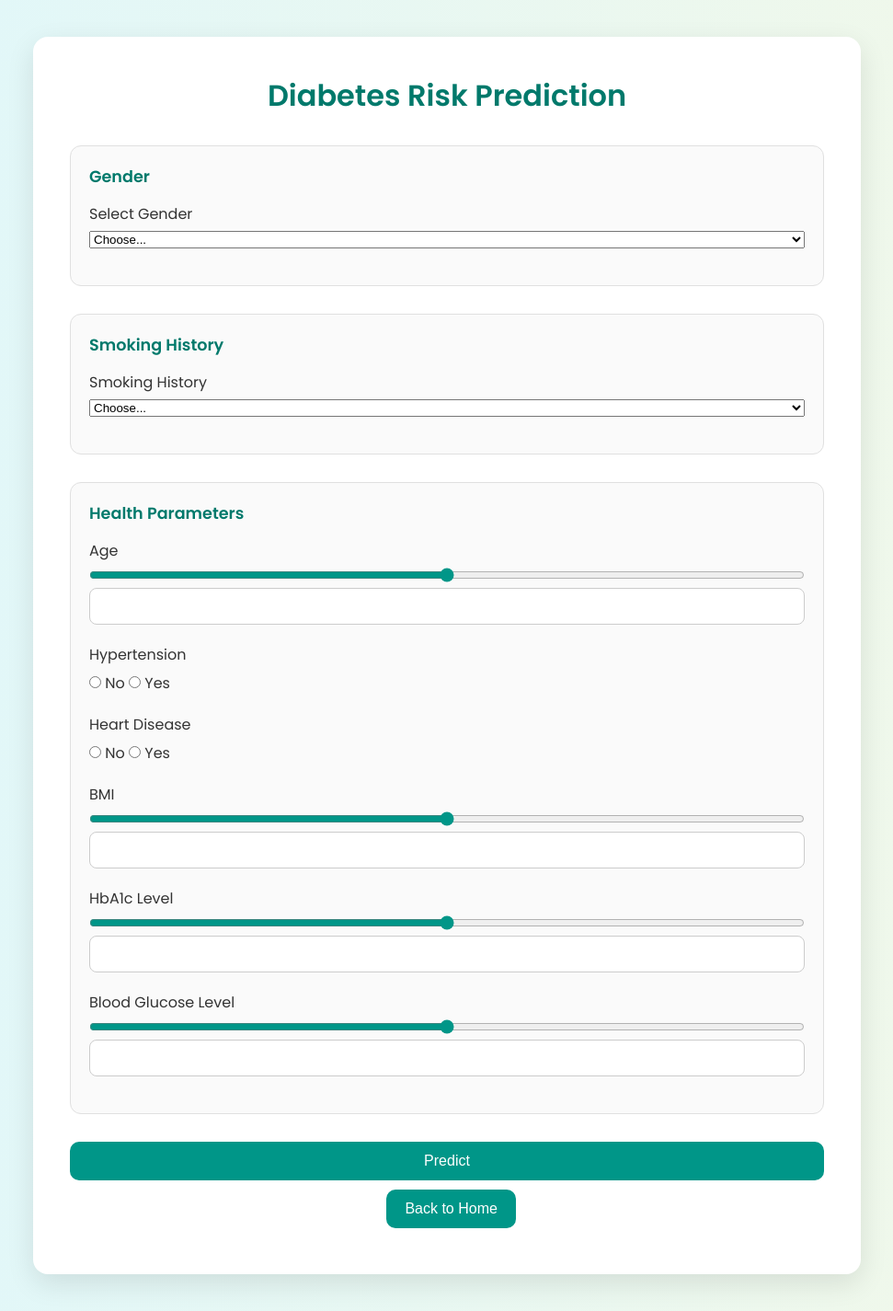
After one commit to Code-r4Life/Disease-prediction-app, a Flask app: page /diabetes in a window 1280 px wide. The commit adds this page. Shown: the whole page at 92% size, without its empty margins (154-1125 px from the left). Run offline with Flask 3, Linux system fonts and the light colour scheme; parts of the project's set-up code (start-up, migrations or seed data) failed here and were passed over.

Commit message:
Add diabetes prediction module, UI, and updates

```diff
--- a/app.py
+++ b/app.py
@@ -2,6 +2,7 @@ from flask import Flask, render_template, request, jsonify
 from utils.tumor_model_loader import load_model_tf, predict_brain_tumor
 from utils.breast_model_loader import load_breast_model, preprocess_breast_input, predict_breast_cancer
 from utils.pneumonia_model_loader import load_model2_tf, predict_pneumonia
+from utils.diabetes_model_loader import load_diabetes_model, preprocess_diabetes_input, predict_diabetes
 from dotenv import load_dotenv
 from flask_cors import CORS
 import os
@@ -20,6 +21,7 @@ genai.configure(api_key=os.getenv("GEMINI_API_KEY"))
 brain_model = load_model_tf("models/BrainTumor10epochs_categorical.keras")
 breast_model, breast_scaler = load_breast_model("models/BreastCancer_model.pkl", "models/BreastCancer_scaler.pkl")
 pneumonia_model = load_model2_tf("models/pneumonia10epochs_categorical.keras")
+diabetes_model = load_diabetes_model("models/diabetes_model.joblib")
 
 static_path = 'static/uploads/Brain Tumor'
 static_path2 = 'static/uploads/Pneumonia'
@@ -113,6 +115,16 @@ def pneumonia():
         prediction = predict_pneumonia(pneumonia_model, image_path)
     return render_template('pneumonia.html', image_url=image_url, prediction=prediction)
 
+@app.route('/diabetes', methods=['GET', 'POST'])
+def diabetes():
+    if request.method == 'POST':
+        expected_columns = ["gender", "age", "hypertension", "heart_disease", "smoking_history", "bmi", "HbA1c_level", "blood_glucose_"]
+        form_data = request.form
+        input_dict = preprocess_diabetes_input(form_data, expected_columns)
+        result = predict_diabetes(diabetes_model, input_dict)
+        return render_template('diabetes.html', prediction=result)
+    return render_template('diabetes.html')
+
 @app.route("/predict", methods=["POST"])
 def predict():
     global last_active, chat_session, history
--- a/requirements.txt
+++ b/requirements.txt
@@ -4,3 +4,5 @@ google-generativeai
 tensorflow
 Pillow
 scikit-learn
+pandas
+dotenv
--- /dev/null
+++ b/templates/diabetes.html
@@ -0,0 +1,110 @@
+<!DOCTYPE html>
+<html lang="en">
+<head>
+  <meta charset="UTF-8" />
+  <meta name="viewport" content="width=device-width, initial-scale=1.0"/>
+  <title>Diabetes Predictor</title>
+  <link rel="stylesheet" href="{{ url_for('static', filename='cancer.css') }}">
+  <link href="https://fonts.googleapis.com/css2?family=Poppins:wght@400;600&display=swap" rel="stylesheet">
+</head>
+<body>
+  <div class="container">
+    <h1>Diabetes Risk Prediction</h1>
+
+    <form method="POST">
+      <!-- Gender -->
+      <div class="feature-group">
+        <h3>Gender</h3>
+        <div class="form-group">
+          <label>Select Gender</label>
+          <select name="gender" required>
+            <option value="">Choose...</option>
+            <option value="male">Male</option>
+            <option value="female">Female</option>
+          </select>
+        </div>
+      </div>
+
+      <!-- Smoking History -->
+      <div class="feature-group">
+        <h3>Smoking History</h3>
+        <div class="form-group">
+          <label>Smoking History</label>
+          <select name="smoking_history" required>
+            <option value="">Choose...</option>
+            <option value="never">Never</option>
+            <option value="former">Former</option>
+            <option value="current">Current</option>
+            <option value="not current">Not Current</option>
+            <option value="ever">Ever</option>
+            <option value="no info">No information</option>
+          </select>
+        </div>
+      </div>
+
+      <!-- Health Parameters -->
+      <div class="feature-group">
+        <h3>Health Parameters</h3>
+
+        <div class="form-group">
+          <label>Age</label>
+          <input type="range" min="0" max="120" step="1" oninput="sync(this)">
+          <input type="number" step="1" name="age" required>
+        </div>
+
+        <div class="form-group">
+          <label>Hypertension</label>
+          <div>
+            <input type="radio" name="hypertension" value="0" required> No
+            <input type="radio" name="hypertension" value="1"> Yes
+          </div>
+        </div>
+
+        <div class="form-group">
+          <label>Heart Disease</label>
+          <div>
+            <input type="radio" name="heart_disease" value="0" required> No
+            <input type="radio" name="heart_disease" value="1"> Yes
+          </div>
+        </div>
+
+        <div class="form-group">
+          <label>BMI</label>
+          <input type="range" min="10" max="60" step="0.1" oninput="sync(this)">
+          <input type="number" step="0.1" name="bmi" required>
+        </div>
+
+        <div class="form-group">
+          <label>HbA1c Level</label>
+          <input type="range" min="3" max="15" step="0.1" oninput="sync(this)">
+          <input type="number" step="0.1" name="HbA1c_level" required>
+        </div>
+
+        <div class="form-group">
+          <label>Blood Glucose Level</label>
+          <input type="range" min="50" max="400" step="1" oninput="sync(this)">
+          <input type="number" step="1" name="blood_glucose_" required>
+        </div>
+      </div>
+
+      <button type="submit">Predict</button>
+    </form>
+
+    <a href="/" class="back-button"><button type="button">Back to Home</button></a>
+
+    {% if prediction %}
+    <div class="result-container">
+      <h2>Result:</h2>
+      <p class="result">{{ prediction }}</p>
+    </div>
+    {% endif %}
+  </div>
+
+  <script>
+    function sync(slider) {
+      const number = slider.nextElementSibling;
+      number.value = slider.value;
+    }
+  </script>
+</body>
+</html>
--- a/templates/home.html
+++ b/templates/home.html
@@ -14,6 +14,7 @@
             <a href="/breast_cancer"><button>Breast Cancer (Tabular)</button></a>
             <a href="/brain_tumor"><button>Brain Tumor (MRI)</button></a>
             <a href="/pneumonia"><button>Pneumonia</button></a>
+            <a href="/diabetes"><button>Diabetes</button></a>
         </div>
     </div>
 
```
Also changed, not shown: utils/diabetes_model_loader.py (added, +31 -0 lines), 1 other file.
